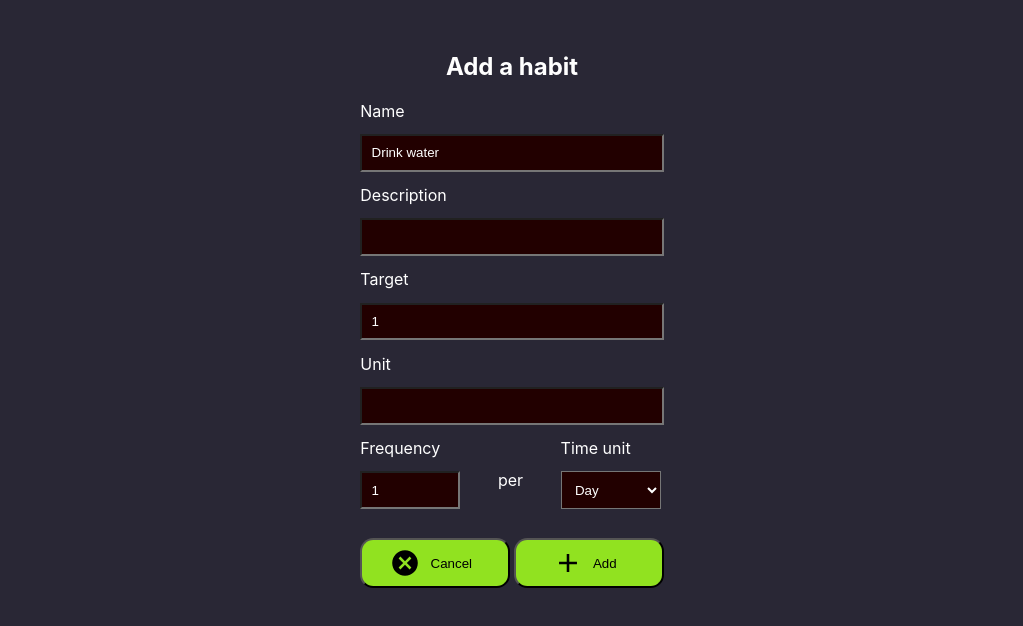
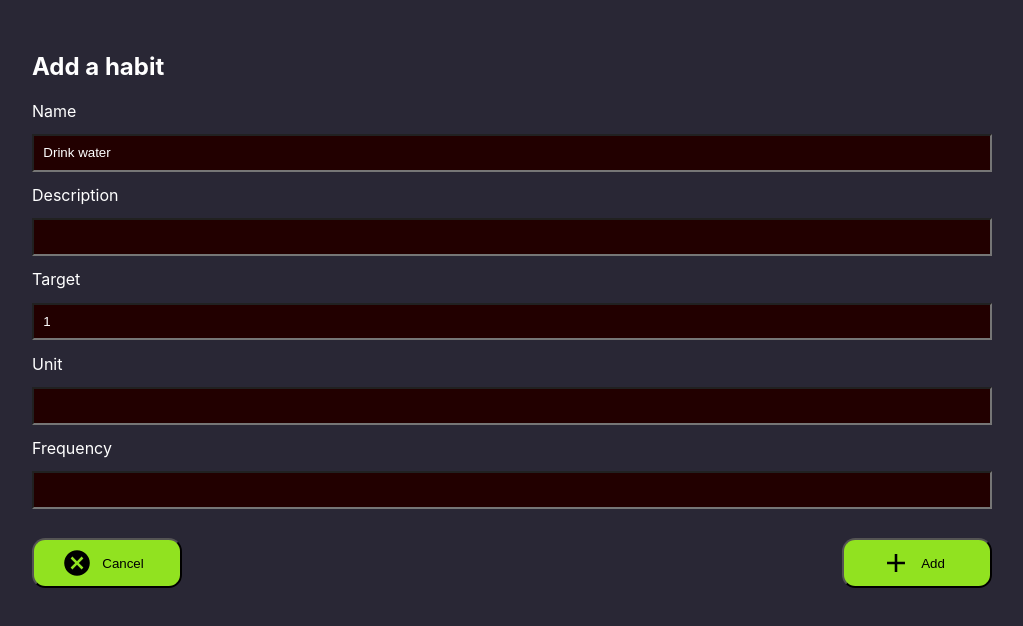
Before and after one commit to ManpreetSL/habit-tracker, a Next.js app: page /add-habit in a window 1280 px wide. Shown: the top 626 px of the page, without its empty margins (128-1151 px from the left). Built offline with nearby package versions, Linux system fonts and the light colour scheme.

Commit message:
Revert "feat: update frequency field to include a time unit when adding a habit"
This reverts commit 22aea573d03f507f98ba27a12cceda192375dd9e.

```diff
--- a/pages/add-habit.tsx
+++ b/pages/add-habit.tsx
@@ -10,15 +10,12 @@ type FormType = {
   description?: string;
   target?: number;
   unit?: string;
-  frequency: number;
-  frequencyUnit: string;
+  frequency?: string;
 };
 
 const defaultFormValues = {
   name: 'Drink water',
-  target: 1,
-  frequency: 1,
-  frequencyUnit: 'daily'
+  target: 1
 };
 
 const styles = {
@@ -34,14 +31,12 @@ const styles = {
     flexDirection: 'column',
     width: '80%',
     margin: '0 auto',
-    padding: '2em',
-    alignItems: 'center'
+    padding: '2em'
   }),
 
   form: css({
     display: 'flex',
-    flexDirection: 'column',
-    maxWidth: '800px'
+    flexDirection: 'column'
   }),
 
   inputField: css({
@@ -49,16 +44,6 @@ const styles = {
     padding: '0.7em',
     backgroundColor: '#220000',
     color: '#fff'
-  }),
-
-  horizontalFlexContainer: css({
-    display: 'flex',
-    alignItems: 'center'
-  }),
-  verticalFlexContainer: css({
-    display: 'flex',
-    flexDirection: 'column',
-    width: '33%'
   }),
 
   buttonsContainer: css({
@@ -87,9 +72,7 @@ const handleSubmit = (event: FormEvent) => {
 const AddHabit = () => {
   const [formData, setFormData] = useState<FormType>(defaultFormValues);
 
-  const handleInputChange = (
-    event: React.ChangeEvent<HTMLInputElement | HTMLSelectElement>
-  ) => {
+  const handleInputChange = (event: React.ChangeEvent<HTMLInputElement>) => {
     const { name, value } = event.target;
     // const value = target?.type === 'checkbox' ? target.checked : target.value;
 
@@ -110,6 +93,7 @@ const AddHabit = () => {
             value={formData.name}
             onChange={handleInputChange}
           />
+
           <label htmlFor='description'>Description</label>
           <input
             css={styles.inputField}
@@ -118,6 +102,7 @@ const AddHabit = () => {
             value={formData.description}
             onChange={handleInputChange}
           />
+
           <label htmlFor='target'>Target</label>
           <input
             css={styles.inputField}
@@ -126,6 +111,7 @@ const AddHabit = () => {
             value={formData.target}
             onChange={handleInputChange}
           />
+
           <label htmlFor='unit'>Unit</label>
           <input
             css={styles.inputField}
@@ -134,8 +120,7 @@ const AddHabit = () => {
             value={formData.unit}
             onChange={handleInputChange}
           />
-          <div css={styles.horizontalFlexContainer}>
-            <div css={styles.verticalFlexContainer}>
+
           <label htmlFor='frequency'>Frequency</label>
           <input
             css={styles.inputField}
@@ -144,33 +129,7 @@ const AddHabit = () => {
             value={formData.frequency}
             onChange={handleInputChange}
           />
-            </div>
-            <div
-              css={[
-                styles.verticalFlexContainer,
-                {
-                  textAlign: 'center',
-                  position: 'relative',
-                  alignSelf: 'center'
-                }
-              ]}
-            >
-              per
-            </div>
-            <div css={styles.verticalFlexContainer}>
-              <label htmlFor='frequencyUnit'>Time unit</label>
-              <select
-                css={styles.inputField}
-                name='frequencyUnit'
-                value={formData.frequencyUnit}
-                onChange={handleInputChange}
-              >
-                <option value='daily'>Day</option>
-                <option value='weekly'>Week</option>
-                <option value='monthly'>Month</option>
-              </select>
-            </div>
-          </div>
+
           <div css={styles.buttonsContainer}>
             <Link href='/'>
               <Button stylesProp={styles.button} type='button'>
```
Lines whose indentation alone changed are shown as unchanged.
